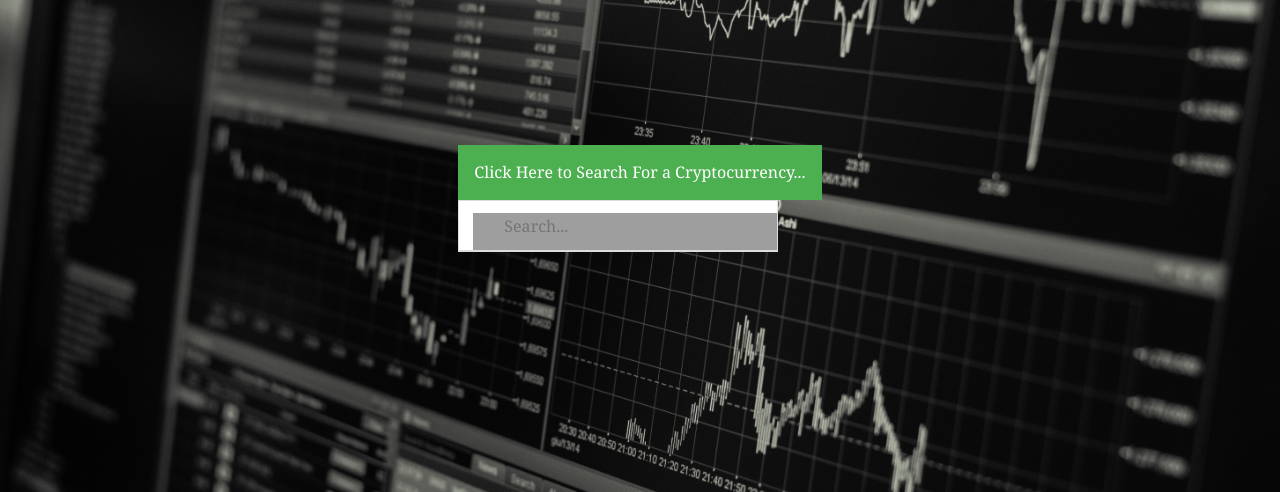
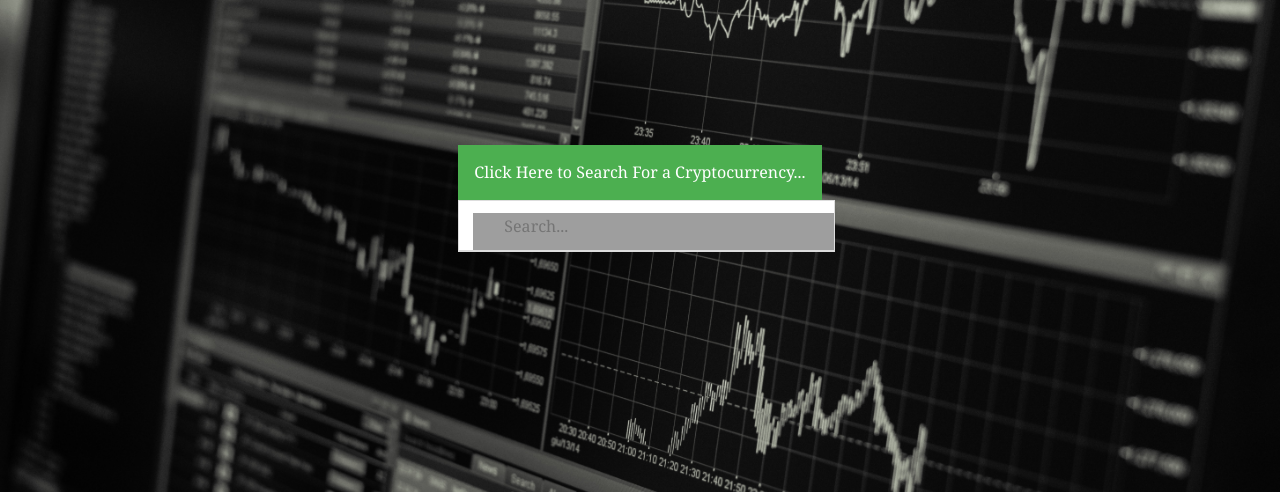
Before and after one commit to FionaSterling/cryptocurrency_final_project, a Flask app: page / in a window 1280 px wide, after a click on "Click Here to Search For a Cryptocurrency...". Shown: the part 227-719 px from the top of the page. Run offline with Flask 2, Linux system fonts and the light colour scheme; data that the repository does not hold is empty; some libraries are stand-ins or nearby versions; grey boxes are pictures that could not be loaded.

Commit message:
Updated drop button on index page to be proper width

```diff
--- a/app/static/css/main.css
+++ b/app/static/css/main.css
@@ -37,7 +37,7 @@
   padding: 14px 20px 12px 45px;
   border: none;
   border-bottom: 1px solid #ddd;
-  min-width: 318px;
+  min-width: 375px;
   font-family: 'Noto Serif', serif;
 }
 
@@ -54,7 +54,7 @@
   display: none;
   position: absolute;
   background-color: #f6f6f6;
-  min-width: 318px;
+  min-width: 375px;
   overflow: auto;
   border: 1px solid #ddd;
   z-index: 1;
```
